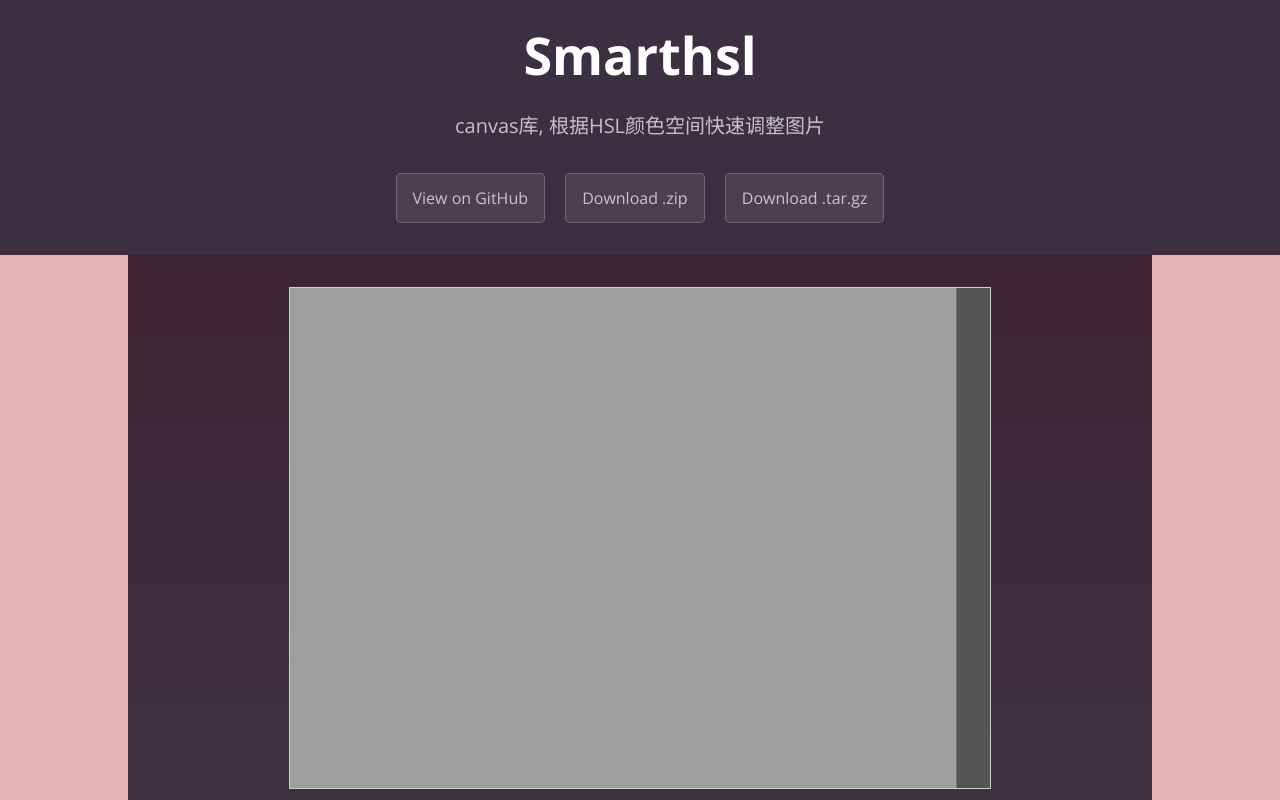
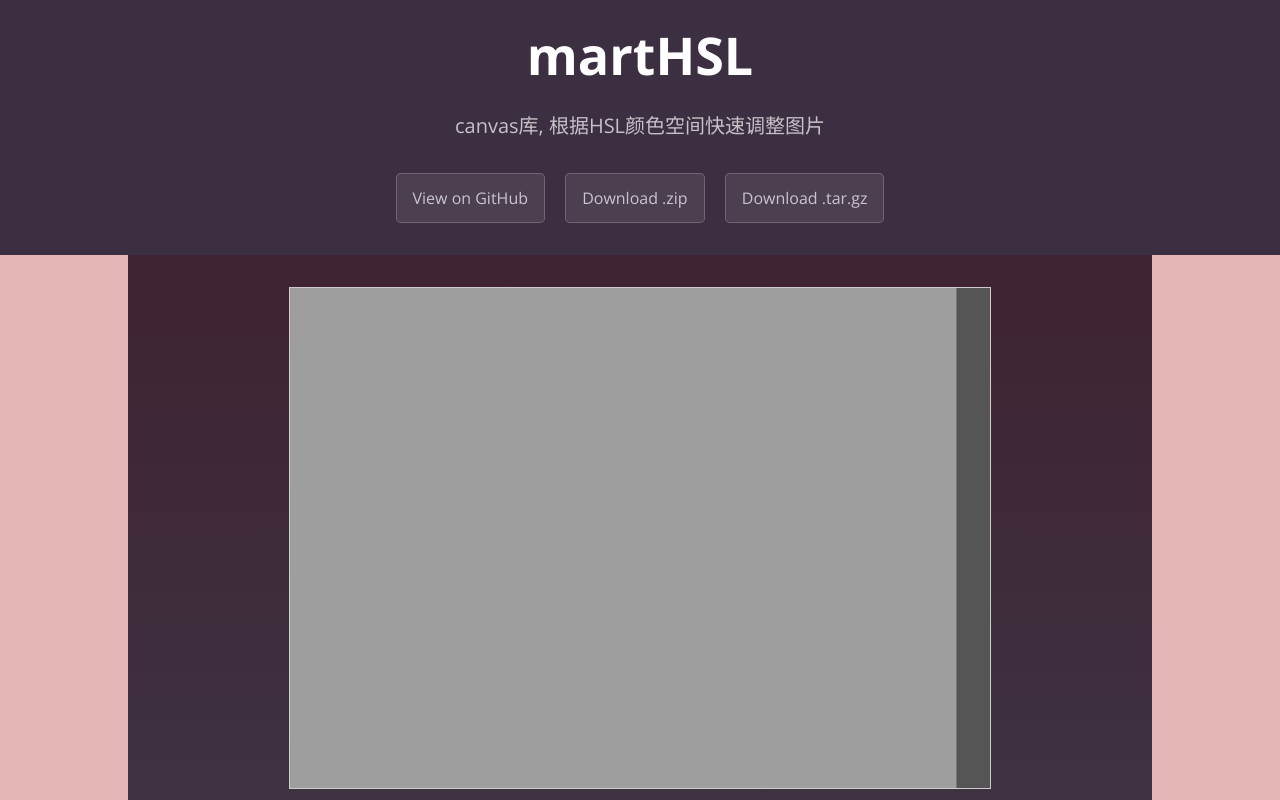
Before and after one commit to Ahkari/smartHSL, a plain HTML site: page index.html in a window 1280 px wide. Shown: the top 800 px of the page. Drawn offline with nearby package versions, Linux system fonts and the light colour scheme.

Commit message:
修改名字

```diff
--- a/index.html
+++ b/index.html
@@ -2,7 +2,7 @@
 <html lang="en-us">
   <head>
     <meta charset="UTF-8">
-    <title>Smarthsl by Ahkari</title>
+    <title>smartHSL by Ahkari</title>
     <meta name="viewport" content="width=device-width, initial-scale=1">
     <link rel="stylesheet" type="text/css" href="stylesheets/normalize.css" media="screen">
     <link href='https://fonts.googleapis.com/css?family=Open+Sans:400,700' rel='stylesheet' type='text/css'>
@@ -46,7 +46,7 @@
   </head>
   <body>
     <section class="page-header">
-      <h1 class="project-name">Smarthsl</h1>
+      <h1 class="project-name">martHSL</h1>
       <h2 class="project-tagline">canvas库, 根据HSL颜色空间快速调整图片</h2>
       <a href="https://github.com/Ahkari/smartHSL" class="btn">View on GitHub</a>
       <a href="https://github.com/Ahkari/smartHSL/zipball/master" class="btn">Download .zip</a>
```
